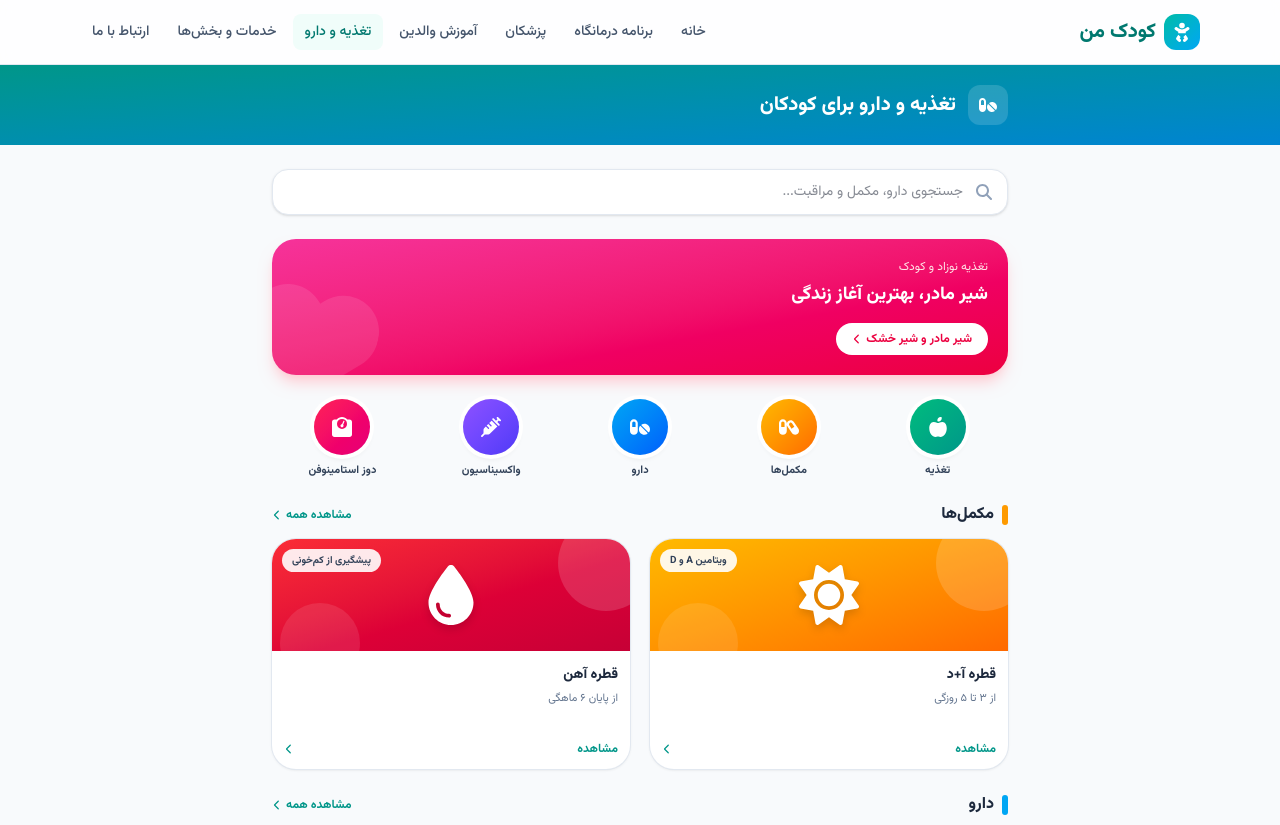
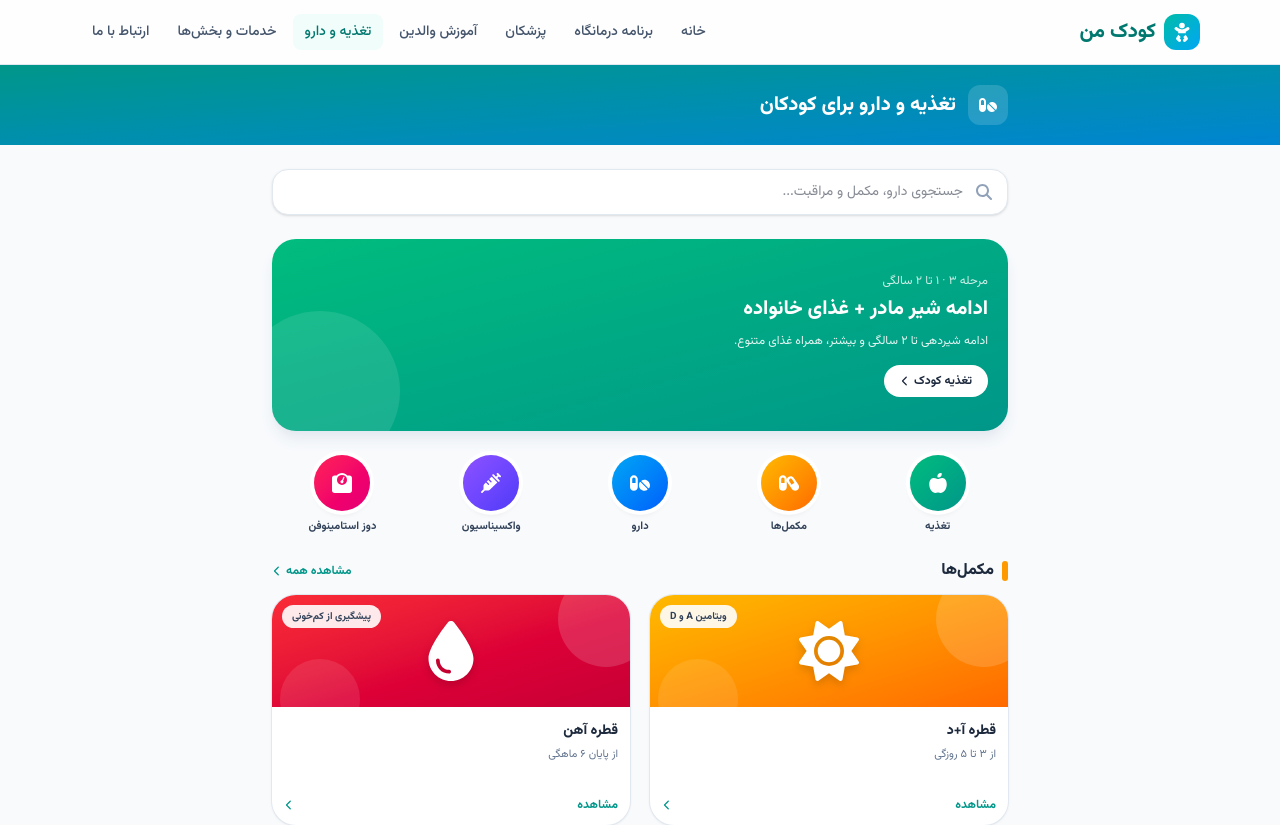
Before and after one commit to mohsenjamalpoor/kodak-man, a Next.js app: page /nutrition in a window 1280 px wide. Shown: the top 825 px of the page. Built offline with nearby package versions, Linux system fonts and the light colour scheme.

Commit message:
banner page added to priject

```diff
--- /dev/null
+++ b/src/components/AdBanner.js
@@ -0,0 +1,144 @@
+"use client";
+import Link from "next/link";
+import { useEffect, useRef, useState } from "react";
+import { FaChevronLeft } from "react-icons/fa6";
+import { banners } from "@/data/banners";
+
+const INTERVAL = 5000; // زمان تغییر خودکار (میلی‌ثانیه)
+
+function SlideBody({ b }) {
+  return (
+    <div
+      className={`relative h-full w-full overflow-hidden bg-linear-to-br ${b.color} text-white`}
+    >
+      {b.image && (
+        // eslint-disable-next-line @next/next/no-img-element
+        <img
+          src={b.image}
+          alt={b.title}
+          className="absolute inset-0 h-full w-full object-cover"
+          draggable={false}
+        />
+      )}
+      {b.image && (
+        <span className="absolute inset-0 bg-linear-to-l from-black/60 via-black/25 to-transparent" />
+      )}
+      <span className="pointer-events-none absolute -bottom-10 -left-8 h-40 w-40 rounded-full bg-white/10" />
+
+      {b.ad && (
+        <span className="absolute left-3 top-3 rounded-full bg-white/90 px-2.5 py-0.5 text-[10px] font-bold text-slate-600">
+          تبلیغ
+        </span>
+      )}
+
+      <div className="relative flex h-full flex-col justify-center p-5">
+        {!b.ad && b.tag && <p className="text-xs text-white/80">{b.tag}</p>}
+        <h2 className="mt-1 max-w-[75%] text-lg font-extrabold leading-8 md:text-xl">
+          {b.title}
+        </h2>
+        {b.text && (
+          <p className="mt-1 max-w-[75%] text-xs leading-6 text-white/90">
+            {b.text}
+          </p>
+        )}
+        {b.cta && (
+          <span className="mt-3 inline-flex w-fit items-center gap-1 rounded-full bg-white px-4 py-2 text-xs font-bold text-slate-800">
+            {b.cta}
+            <FaChevronLeft className="text-[10px]" />
+          </span>
+        )}
+      </div>
+    </div>
+  );
+}
+
+function Slide({ b, active }) {
+  const external = /^https?:/.test(b.href);
+  const common = {
+    className: "block h-full w-full",
+    tabIndex: active ? 0 : -1,
+  };
+  return external ? (
+    <a
+      href={b.href}
+      target="_blank"
+      rel={b.ad ? "noopener noreferrer sponsored" : "noopener noreferrer"}
+      {...common}
+    >
+      <SlideBody b={b} />
+    </a>
+  ) : (
+    <Link href={b.href} {...common}>
+      <SlideBody b={b} />
+    </Link>
+  );
+}
+
+export default function AdBanner() {
+  const n = banners.length;
+  const [i, setI] = useState(0);
+  const [paused, setPaused] = useState(false);
+  const startX = useRef(0);
+
+  useEffect(() => {
+    if (paused || n < 2) return;
+    const t = setInterval(() => setI((v) => (v + 1) % n), INTERVAL);
+    return () => clearInterval(t);
+  }, [paused, n]);
+
+  if (n === 0) return null;
+
+  const onTouchStart = (e) => {
+    startX.current = e.touches[0].clientX;
+    setPaused(true);
+  };
+  const onTouchEnd = (e) => {
+    const dx = e.changedTouches[0].clientX - startX.current;
+    // صفحه راست‌به‌چپ است: کشیدن به راست = اسلاید بعدی
+    if (Math.abs(dx) > 40)
+      setI((v) => (dx > 0 ? (v + 1) % n : (v - 1 + n) % n));
+    setPaused(false);
+  };
+
+  return (
+    <section
+      aria-roledescription="carousel"
+      aria-label="بنر"
+      className="relative overflow-hidden rounded-3xl shadow-lg shadow-slate-200"
+      onMouseEnter={() => setPaused(true)}
+      onMouseLeave={() => setPaused(false)}
+      onTouchStart={onTouchStart}
+      onTouchEnd={onTouchEnd}
+    >
+      <div
+        className="flex transition-transform duration-500 ease-out"
+        style={{ transform: `translateX(${i * 100}%)` }}
+      >
+        {banners.map((b, idx) => (
+          <div
+            key={b.id}
+            className="h-40 w-full shrink-0 md:h-48"
+            aria-hidden={idx !== i}
+          >
+            <Slide b={b} active={idx === i} />
+          </div>
+        ))}
+      </div>
+
+      {n > 1 && (
+        <div className="absolute inset-x-0 bottom-2.5 flex justify-center gap-1.5">
+          {banners.map((b, idx) => (
+            <button
+              key={b.id}
+              onClick={() => setI(idx)}
+              aria-label={`اسلاید ${idx + 1}`}
+              className={`h-1.5 rounded-full transition-all ${
+                idx === i ? "w-5 bg-white" : "w-1.5 bg-white/50"
+              }`}
+            />
+          ))}
+        </div>
+      )}
+    </section>
+  );
+}
--- a/src/components/PharmacyHome.js
+++ b/src/components/PharmacyHome.js
@@ -7,14 +7,13 @@ import {
   FaCapsules,
   FaPills,
   FaWeightScale,
-  FaHeart,
   FaChevronLeft,
   FaSyringe,
 } from "react-icons/fa6";
 import SearchBox from "@/components/SearchBox";
 import ProductCard from "@/components/ProductCard";
+import AdBanner from "@/components/AdBanner";
 import { supplementProducts, drugProducts, products } from "@/data/products";
-import { slogan } from "@/data/nutrition";
 import { normalize } from "@/lib/utils";
 
 const cats = [
@@ -37,7 +36,7 @@ const cats = [
     color: "from-sky-500 to-blue-600",
   },
   {
-    href: "/nutrition/vaccination",
+    href: "/vaccination",
     label: "واکسیناسیون",
     icon: FaSyringe,
     color: "from-violet-500 to-indigo-600",
@@ -109,22 +108,8 @@ export default function PharmacyHome() {
         </section>
       ) : (
         <>
-          <Link
-            href="/nutrition/feeding"
-            className="relative block overflow-hidden rounded-3xl bg-linear-to-br from-pink-500 to-rose-600 p-5 text-white shadow-lg shadow-rose-200 transition active:scale-[0.98]"
-          >
-            <FaHeart className="pointer-events-none absolute -bottom-8 -left-6 rotate-12 text-[8rem] text-white/10" />
-            <div className="relative">
-              <p className="text-xs text-rose-100">تغذیه نوزاد و کودک</p>
-              <h2 className="mt-1 text-lg font-extrabold leading-8">
-                {slogan.title}
-              </h2>
-              <span className="mt-3 inline-flex items-center gap-1 rounded-full bg-white px-4 py-2 text-xs font-bold text-rose-600">
-                شیر مادر و شیر خشک
-                <FaChevronLeft className="text-[10px]" />
-              </span>
-            </div>
-          </Link>
+          <AdBanner />
+
           <div className="grid grid-cols-5 gap-2">
             {cats.map(({ href, label, icon: Icon, color }) => (
               <Link
--- /dev/null
+++ b/src/data/banners.js
@@ -0,0 +1,57 @@
+// بنرهای صفحه «تغذیه و دارو». ترتیب آرایه = ترتیب نمایش.
+//
+// ⚠️ تبلیغ شیر خشک، شیشه شیر، سرشیشه و پستانک طبق قانون ترویج تغذیه با شیر مادر
+// ممنوع است و در این لیست قرار نمی‌گیرد.
+//
+// فیلدها:
+//  ad: true برای تبلیغ مجاز (برچسب «تبلیغ» نمایش داده می‌شود)
+//  image: مسیر تصویر داخل public (اختیاری)؛ پیشنهاد: ۱۲۰۰×۴۸۰ پیکسل
+//  href: لینک داخلی ("/...") یا خارجی ("https://...")
+export const banners = [
+  {
+    id: "stage-1",
+    ad: false,
+    tag: "مرحله ۱ · تا ۶ ماهگی",
+    title: "فقط شیر مادر",
+    text: "کامل‌ترین غذای نوزاد؛ نیازی به آب یا غذای دیگر نیست.",
+    cta: "تغذیه نوزاد",
+    href: "/nutrition/feeding",
+    color: "from-pink-500 to-rose-600",
+    image: "",
+  },
+  {
+    id: "stage-2",
+    ad: false,
+    tag: "مرحله ۲ · ۶ تا ۱۲ ماهگی",
+    title: "شیر مادر + غذای کمکی",
+    text: "غذای کمکی را به‌تدریج و هر بار با یک ماده جدید شروع کنید.",
+    cta: "تغذیه کودک",
+    href: "/nutrition/feeding",
+    color: "from-sky-500 to-blue-600",
+    image: "",
+  },
+  {
+    id: "stage-3",
+    ad: false,
+    tag: "مرحله ۳ · ۱ تا ۲ سالگی",
+    title: "ادامه شیر مادر + غذای خانواده",
+    text: "ادامه شیردهی تا ۲ سالگی و بیشتر، همراه غذای متنوع.",
+    cta: "تغذیه کودک",
+    href: "/nutrition/feeding",
+    color: "from-emerald-500 to-teal-600",
+    image: "",
+  },
+
+  // نمونه تبلیغ مجاز (مثلاً پوشک یا دستمال مرطوب)؛ برای فعال‌سازی از حالت کامنت دربیاورید:
+  // {
+  //   id: "diaper-1",
+  //   ad: true,
+  //   tag: "تبلیغ",
+  //   title: "نام برند پوشک",
+  //   text: "متن کوتاه تبلیغ",
+  //   cta: "مشاهده",
+  //   href: "https://example.com",
+  //   color: "from-sky-400 to-cyan-600",
+  //   image: "/images/ads/diaper.jpg",
+  // },
+];
```
